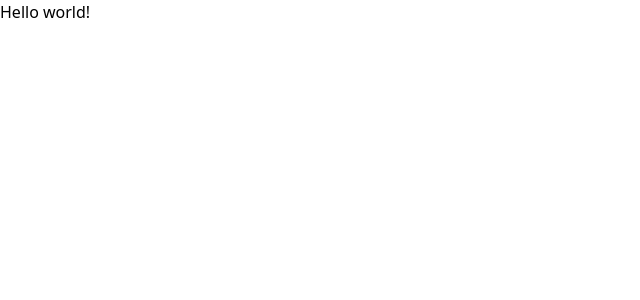
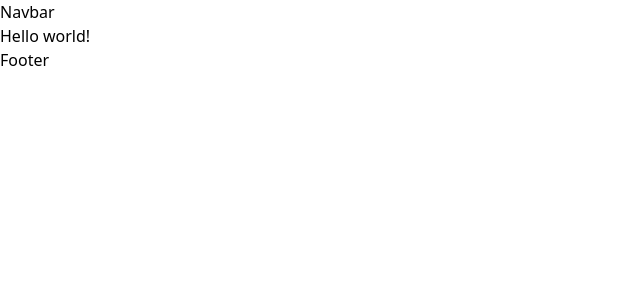
Before and after one commit to alamincoders/leading-page-react-vite-tailwindcss, a React (Vite) app: page / in a window 1280 px wide. Shown: the top 300 px of the page, without its empty margins (0-640 px from the left). Built offline with nearby package versions, Linux system fonts and the light colour scheme.

Commit message:
updated layout

```diff
--- a/src/components/layout/index.jsx
+++ b/src/components/layout/index.jsx
@@ -1,13 +1,16 @@
 /* eslint-disable react/prop-types */
+import { Outlet } from "react-router-dom";
 
-const Layout = ({ children }) => {
+const Layout = () => {
   return (
     <>
       <header>
         <nav>Navbar</nav>
       </header>
 
-      <main>{children}</main>
+      <main>
+        <Outlet />
+      </main>
 
       <footer>
         <section>Footer</section>
```
Also changed, not shown: src/routes/index.jsx (+12 -5 lines).
